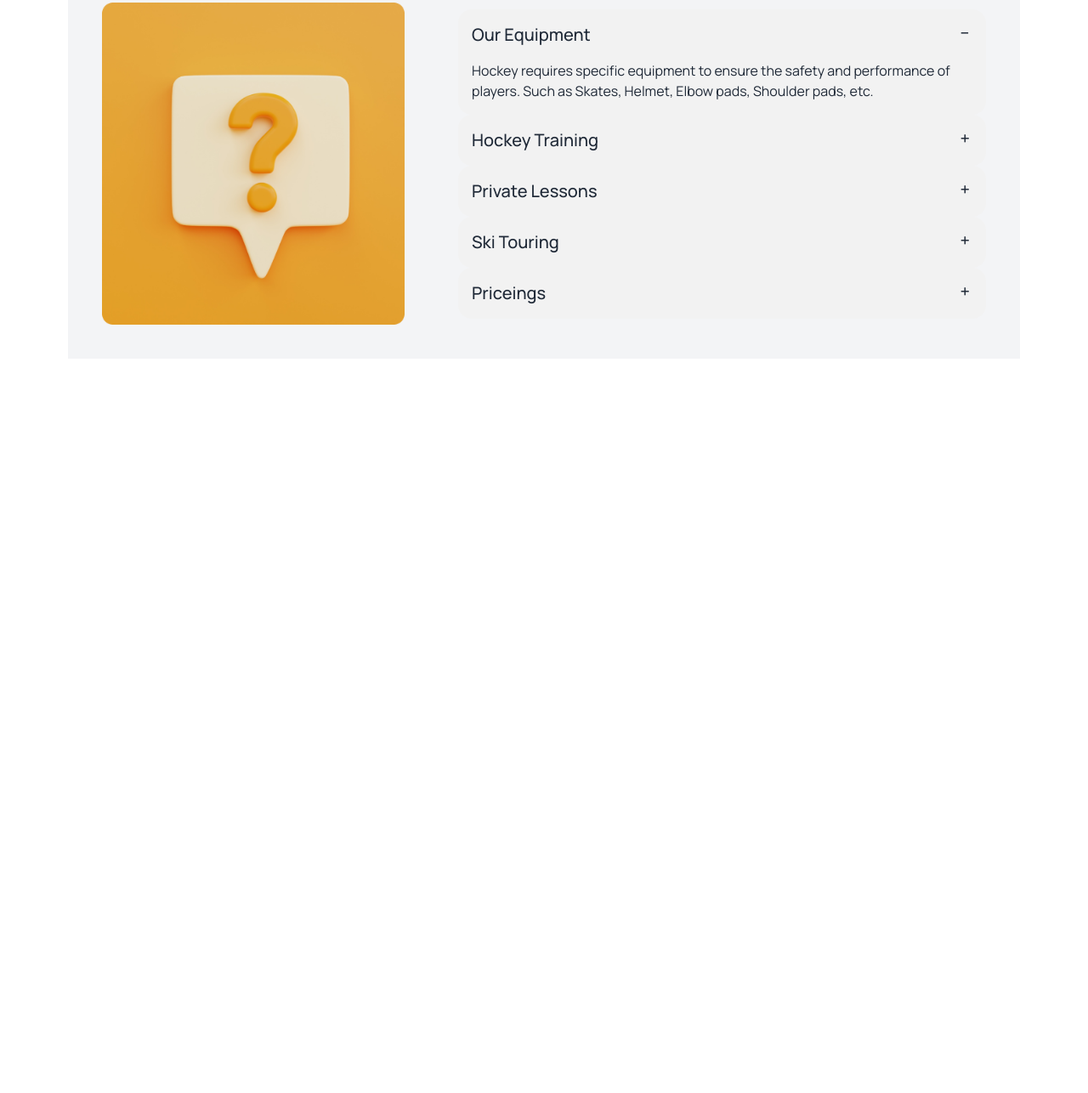
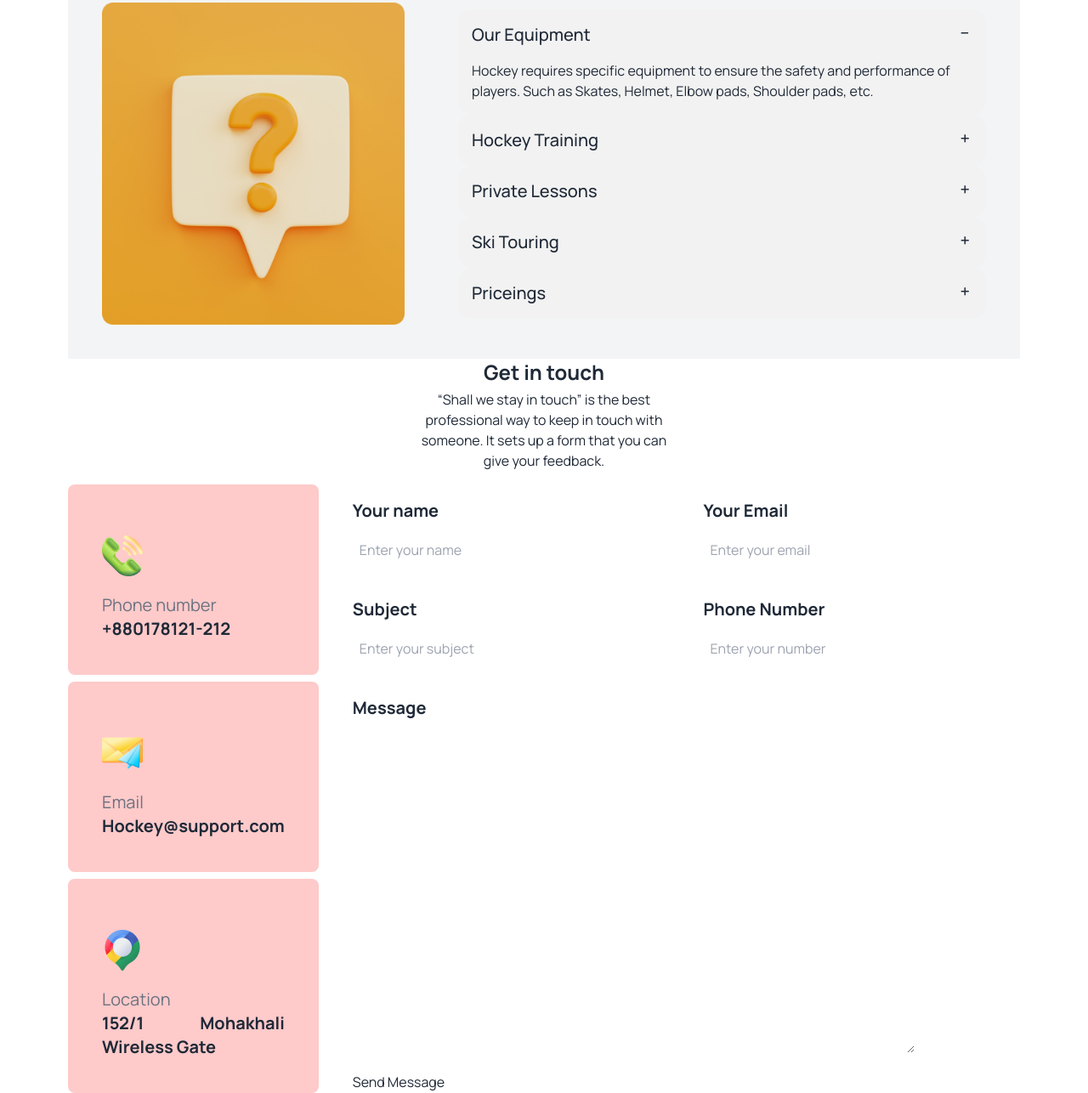
Before and after one commit to Monjurul-190629/Third-assignment, a plain HTML site: page index.html in a window 1280 px wide. Shown: the part 3007-4293 px from the top of the page at 85% size. Before the commit the page ends 3429 px from the top, so only its background shows below. Drawn offline with nearby package versions, Linux system fonts and the light colour scheme.

Commit message:
get in touch is almost done

```diff
--- a/index.html
+++ b/index.html
@@ -347,6 +347,67 @@
 
         <!-- Contact section -->
 
+        <div class = "mx-4 lg:mx-20">
+          <div class = "flex flex-col justify-center items-center text-center mb-4">
+            <h2 class = "font-bold text-2xl">Get in touch</h2>
+            <p class = "w-80 mt-1">“Shall we stay in touch” is the best professional way to keep in touch with someone. It sets up a form that you can give your feedback.
+            </p>
+          </div>
+
+          <div class = "flex flex-col justify-center items-center lg:flex-row">
+               <div class = "flex flex-col gap-2">
+                <div class = "bg-red-200 px-4 lg:px-10 text-justify py-10 rounded-lg">
+                  <img src = "Images/Group 1171275317.png" class = "py-5">
+                  <p class = "text-gray-500 text-xl ">Phone number</p>
+                  <h2 class = "font-bold text-xl">+880178121-212</h2>
+                </div>
+                <div class = "bg-red-200 px-4 lg:px-10 text-justify py-10 rounded-lg">
+                  <img src = "Images/Group 1171275318.png" class = "py-5">
+                  <p class = "text-gray-500 text-xl ">Email</p>
+                  <h2 class = "font-bold text-xl">Hockey@support.com</h2>
+                </div>
+                <div class = "bg-red-200 px-4 lg:px-10 text-justify py-10 rounded-lg">
+                  <img src = "Images/Group 1171275321.png" class = "py-5">
+                  <p class = "text-gray-500 text-xl ">Location</p>
+                  <h2 class = "font-bold text-xl"> 152/1 Mohakhali Wireless Gate</h2>
+                </div>
+               </div>
+
+               <div class = "">
+                <form class = "grid grid-cols-1 lg:grid-cols-2">
+                  <div class ="px-10 py-4">
+                    <label class = "text-xl font-semibold">Your name</label><br>
+                    <input type = "text" placeholder = "Enter your name" class = "mt-2 px-2 py-3 rounded-md">
+                  </div>
+
+                  <div class ="px-10 py-4">
+                    <label class = "text-xl font-semibold">Your Email</label><br>
+                    <input type = "email" placeholder = "Enter your email" class = "mt-2 px-2 py-3 rounded-md">
+                  </div>
+
+                  <div class ="px-10 py-4">
+                    <label class = "text-xl font-semibold">Subject</label><br>
+                    <input type = "text" placeholder = "Enter your subject" class = "mt-2 px-2 py-3 rounded-md">
+                  </div>
+
+                  <div class ="px-10 py-4">
+                    <label class = "text-xl font-semibold">Phone Number</label><br>
+                    <input type = "number" placeholder = "Enter your number" class = "mt-2 px-2 py-3 rounded-md">
+                  </div>
+
+                  <div class = "px-10 py-4">
+                    <label class = "text-xl font-semibold">Message</label><br>
+                    <textarea placeholder = "Enter your message" cols="70" rows="15" class = "mt-2 px-2 py-3 rounded-md col-span-2">
+
+                    </textarea>
+                  </div>
+                </form>
+                <button class = "px-10">Send Message</button>
+               </div>
+
+          </div>
+        </div>
+
     </main>
     <footer>
 
```
